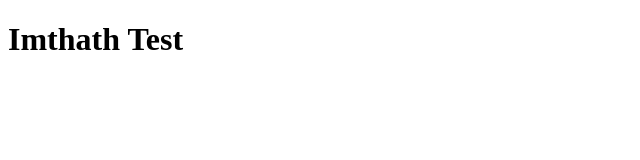
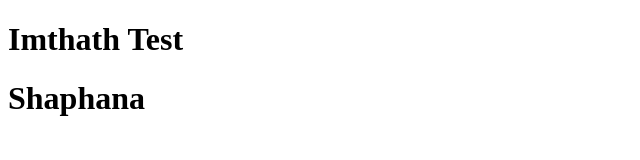
Before and after one commit to imthathIMT/GitHub.Test, a plain HTML site: page Index.html in a window 1280 px wide. Shown: the whole page, without its empty margins (0-640 px from the left). Drawn offline with Linux system fonts and the light colour scheme.

Commit message:
shaphana

```diff
--- a/Index.html
+++ b/Index.html
@@ -8,6 +8,7 @@
 <body>
 
 <h1>Imthath Test</h1>
+<h1>Shaphana</h1>
 
 </body>
 </html>
```
